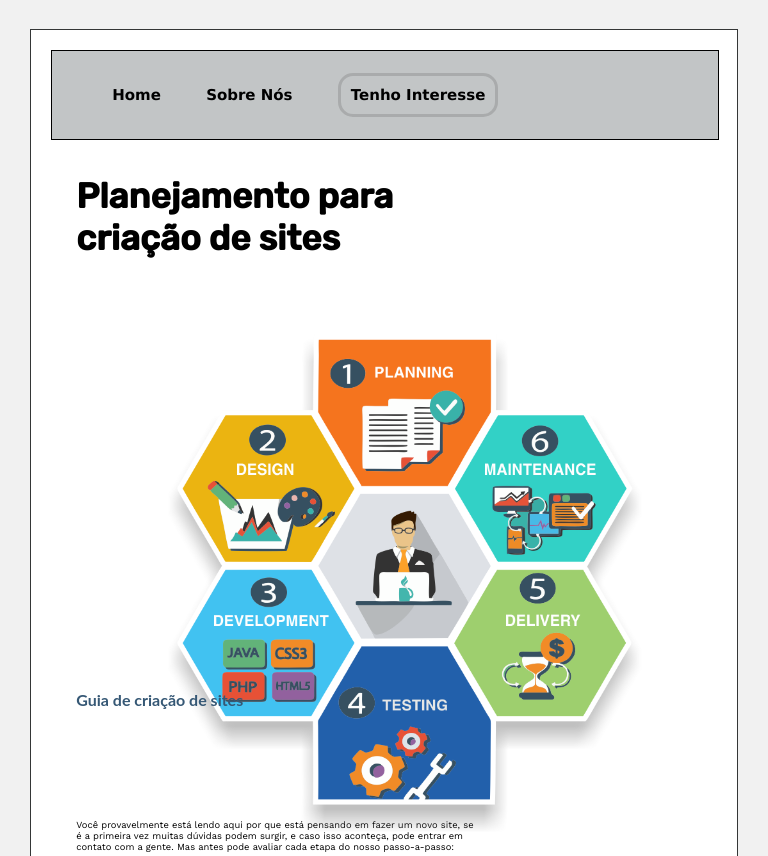
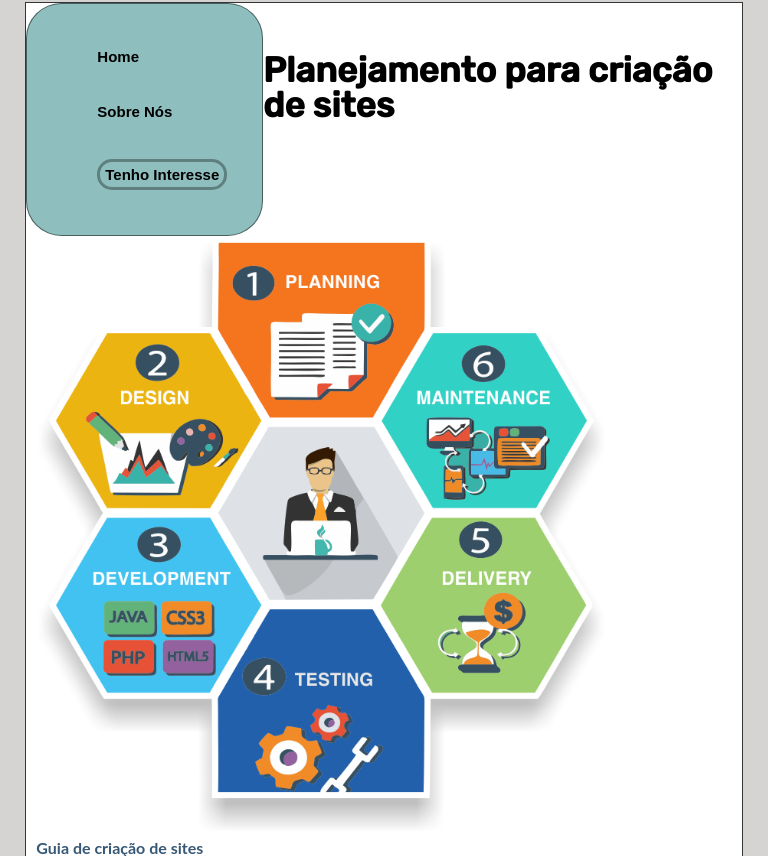
Before and after one commit to markantoni24/Curso-Front-End, a plain HTML site: page Protocloud-Pessoal/index.html in a window 768 px wide. Shown: the part 656-1512 px from the top of the page. Drawn offline with nearby package versions, Linux system fonts and the light colour scheme.

Commit message:
atualização-exercicio

```diff
--- a/Protocloud-Pessoal/css/reset-meyer.css
+++ b/Protocloud-Pessoal/css/reset-meyer.css
@@ -3,18 +3,18 @@
    License: none (public domain)
 */
 
-html, body, div, span, applet, object, iframe,
-h1, h2, h3, h4, h5, h6, p, blockquote, pre,
+ applet, object, iframe,
+blockquote, pre,
 a, abbr, acronym, address, big, cite, code,
-del, dfn, em, img, ins, kbd, q, s, samp,
+del, dfn, em,  ins, kbd, q, s, samp,
 small, strike, b, sub, sup, tt, var,
-b, u, i, center,
-dl, dt, dd, ol, ul, li,
+b, u, i, article, section,
+dl, dt, dd,
 fieldset, form, label, legend,
-table, caption, tbody, tfoot, thead, tr, th, td,
-article, aside, canvas, details, embed,
-figure, figcaption, footer, header, hgroup,
-menu, nav, output, ruby, section, summary,
+caption,thead, tr, th, td,
+aside, canvas, details, embed,
+figure, figcaption, hgroup,
+menu, output, ruby, section, summary,
 time, mark, audio, video {
 	margin: 0;
 	padding: 0;
--- a/Protocloud-Pessoal/css/stylepronto.css
+++ b/Protocloud-Pessoal/css/stylepronto.css
@@ -4,18 +4,19 @@ margin: 0 auto;
 }
 
 body {
-background-color: #f1f1f1;
+background-color: #ccc8c8c9;
 font-family: Arial, Helvetica, sans-serif;
-padding: 15px;
+padding: 10px;
 }
 
 .main-container {
+max-width: 1080px;
 margin: 0 auto;
 padding: 20px;
 }
 
 header {
-  background: linear-gradient( to left, rgb(211, 211, 211), rgb(255, 255, 255));
+  background: linear-gradient( to left, rgb(167, 165, 165), rgb(255, 255, 255));
   border-bottom: 2px  solid;
   display: flex;
   flex-direction: row;
@@ -40,9 +41,9 @@ img {
 .seo-img {
   position: relative;
   top: 50px;
-  left: 600px;
   width: 580px;
   display: flex;
+  display: inline;
   margin-left: 10px;
 }
 
@@ -52,19 +53,22 @@ h1 {
   margin-bottom: 25px;
   font-family: 'Poppins', sans-serif;
   font-family: 'Rubik', sans-serif;
+
 }
 
 span {
   border-left: 5px solid #b481df85 ;
   color: rgb(132, 14, 381);
+  display: inline;
+  line-height: 100%;
 }
 
 h2 {
-    position: relative;
-    top: -100px;
+    position: unset;
     font-size: 2.4rem;
     color: #365875;
     line-height: 10px;
+    margin-top: 15%;
 }
 
 h3 {
@@ -80,6 +84,7 @@ h4{
 p {
   font-family: 'Lato', sans-serif;
   font-family: 'Work Sans', sans-serif;
+  position: unset;
 }
 
 
@@ -87,21 +92,21 @@ section {
   background-color: #ffffff;
   font-size: 1.5rem;
   font-family: 'Lato', sans-serif;
-  margin-top: 50px;
-  padding: 20px;
+  margin-top: 20px;
   border: 1px solid #343636;
 }
 
   section nav {
-    background-color: #7d848577;
-    box-sizing: content-box;
+    background-color: #2d7179af;
     border: 1px solid rgb(255, 255, 255);
     font-weight: bold;
-    font-family: 'Verdana', 'Geneva', 'Tahoma', sans-serif;
-    border: 1px groove #000000;
+    border: 1px groove #00000080;
+    display: flex;
+    flex-direction: column;
   }
 
   section nav a {
+    font-family: sans-serif;
     text-decoration: none;
     color: #000000;
   }
@@ -113,9 +118,10 @@ section {
   }
 
   #inscreva-se-btn {
-    border: 3px solid #797a7a57 ;
-    padding: 10px;
+    border: 3px solid #06070757 ;
+    padding: 5px;
     border-radius: 15px;
+    display: inline-block;
   }
 
   #inscreva-se-btn:hover {
@@ -136,60 +142,88 @@ margin: 25px;
 }
 
 .formulario {
-  width: 100%;
+  display: inline-block;
+  width: 60%;
+  border: 1px solid black;
   background-color: rgb(255, 255, 255);
-  align-items: flex-start;
+  display: flex;
+  flex-direction: row;
+  justify-content: center;
+  margin: 0 20% 0 20%;
 }
 
-#tenho-interesse, .cog-form__container {
+
+#tenho-interesse {
+  height: 10%;
   background-color: rgba(165, 190, 190, 0.719) !important;
+  margin: 10px;
+  display: block;
+  padding: 2%;
 }
 
 footer {
-  margin-top: 30px;
+  margin-top: 25px;
   display: block;
   justify-content: center;
   align-items: center;
   background-color: rgba(1, 110, 110, 0.637);
   font-size: 25px;
-  color: #f7faff;
+  color: #070606;
 }
 
 footer p {
   margin: 0;
   padding: 20px;
+  font-family: sans-serif;
 }
 
-@media (max-width: 800px) {
-  section nav,
-  article, header {
+@media (min-width: 420px) and (max-width: 900px) {
+  article,  header  {
     width: 100%;
-    height: auto;
-    display: block;
+    height: 100%;
+    display: unset;
   }
+
   .main-container {
     padding-left: 1%;
     padding-right: 1%;
   }
 
-  h2 {
+  h2, h3, p {
+    display: block;
+    margin: 5px;
     text-align: left;
     font-size: 1.6rem;
-    margin-right: 20px;
+    margin: 10px;
+
   }
 
-  p {
-    font-size: 62.5%;
-  }
 
   span {
     font-size: 2.4rem;
+    line-height: 100%;
   }
 
   .seo-img{
-    display: flex;
-    width: 120%;
-    left: 20%;
+position: unset;
+width: 80%;
+height: 100%;
 
   }
+
+ section nav {
+    background-color: rgba(1, 110, 110, 0.445);
+    float: left;
+    border-radius: 15%;
+    display: block;
+    width: 30%;
+    padding: 10px;
+
+
+  }
+
+  img {
+    width: 60%;
+    margin: 0 auto;
+  }
 }
--- a/Protocloud-Pessoal/index.html
+++ b/Protocloud-Pessoal/index.html
@@ -1,11 +1,12 @@
 <!DOCTYPE html>
-<html lang="en">
+<html lang="pt-br">
 <head>
     <meta charset="UTF-8">
     <meta http-equiv="X-UA-Compatible" content="IE=edge">
     <meta name="viewport" content="width=device-width, initial-scale=1.0">
 
     <!-- css -->
+    <link rel="stylesheet" href="./css/reset-meyer.css">
     <link rel="stylesheet" href="./css/stylepronto.css">
 
 
```
